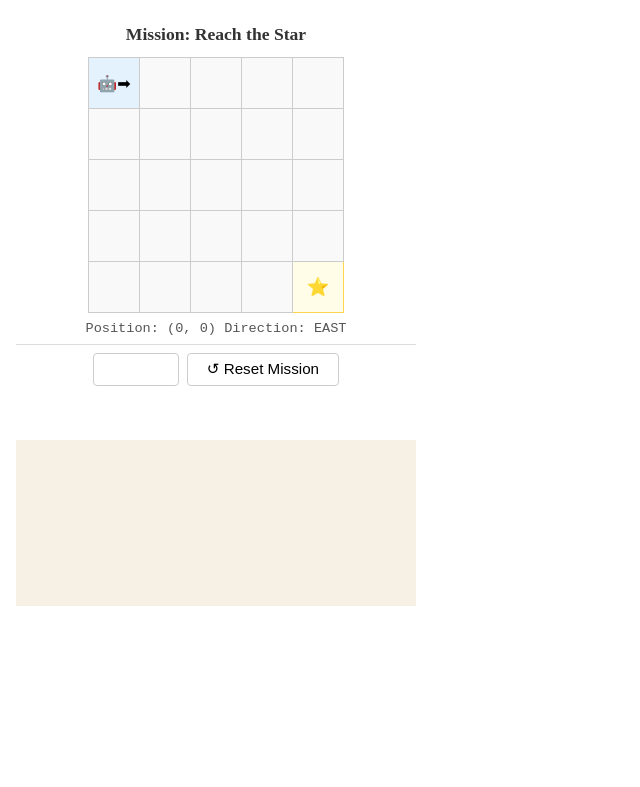
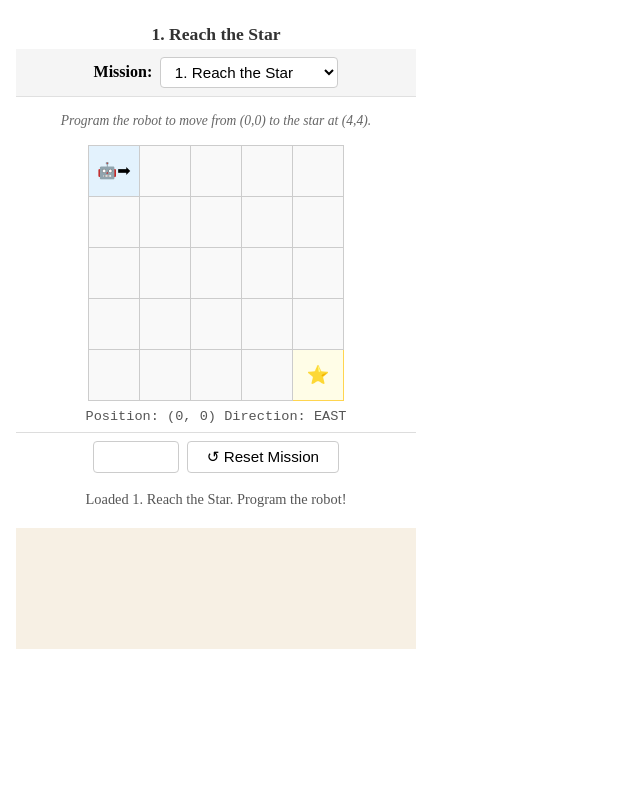
Before and after one commit to SmartgradDev/octo-blockly, a website built with webpack: page src/index.html in a window 1280 px wide. Shown: the whole page, without its empty margins (0-640 px from the left). Built offline with nearby package versions, Linux system fonts and the light colour scheme; what blockly would draw is missing.

Commit message:
feat: Multiple mission added

```diff
--- a/src/index.css
+++ b/src/index.css
@@ -152,3 +152,32 @@ code {
 .robot-on-target {
   background-color: #c8e6c9;
 }
+
+/* ── Mission Selector & Description ───────────────── */
+
+#missionSelectorPane {
+  display: flex;
+  align-items: center;
+  justify-content: center;
+  gap: 0.5rem;
+  padding: 0.5rem;
+  background-color: #f5f5f5;
+  border-bottom: 1px solid #e0e0e0;
+}
+
+#missionSelect {
+  padding: 0.3rem 0.6rem;
+  font-size: 0.95rem;
+  border-radius: 4px;
+  border: 1px solid #ccc;
+  background-color: #fff;
+  cursor: pointer;
+}
+
+#missionDescription {
+  margin: 0.25rem 0.5rem 0.5rem;
+  font-size: 0.85rem;
+  color: #666;
+  text-align: center;
+  font-style: italic;
+}
--- a/src/index.html
+++ b/src/index.html
@@ -8,6 +8,12 @@
     <div id="pageContainer">
       <div id="outputPane">
         <h3 id="missionTitle">Mission: Reach the Star</h3>
+        <div id="missionSelectorPane">
+          <label for="missionSelect"><strong>Mission:</strong></label>
+          <select id="missionSelect"></select>
+        </div>
+        <h3 id="missionTitle"></h3>
+        <p id="missionDescription"></p>
         <div id="simulatorPane"></div>
         <div id="controlsPane">
           <button id="runBtn">▶ Run</button>
--- a/src/index.ts
+++ b/src/index.ts
@@ -14,7 +14,7 @@ import {toolbox} from './toolbox';
 import {createRobotState, GridConfig} from './robot/RobotState';
 import {renderGrid} from './robot/GridRenderer';
 import {extractCommands, executeCommand} from './robot/CommandExecutor';
-import {FIRST_MISSION, Mission} from './robot/Mission';
+import {MISSIONS, Mission} from './robot/Mission';
 import {calculateScore} from './robot/ScoringEngine';
 import './index.css';
 
@@ -23,8 +23,8 @@ Blockly.common.defineBlocks(blocks);
 Blockly.common.defineBlocks(robotBlocks);
 Object.assign(javascriptGenerator.forBlock, forBlock);
 
-// ── Active Mission Configuration ────────────────────────────────────
-const currentMission: Mission = FIRST_MISSION;
+// ── Active Mission State & Configuration ────────────────────────────
+let currentMission: Mission = MISSIONS[0];
 const grid: GridConfig = {
   width: currentMission.gridSize,
   height: currentMission.gridSize,
@@ -35,15 +35,10 @@ const robot = createRobotState(
   currentMission.start.direction,
 );
 
+const simulatorPane = document.getElementById('simulatorPane');
 const missionTitleEl = document.getElementById('missionTitle');
-if (missionTitleEl) {
-  missionTitleEl.textContent = `Mission: ${currentMission.title}`;
-}
-
-const simulatorPane = document.getElementById('simulatorPane');
-if (simulatorPane) {
-  renderGrid(simulatorPane, grid, robot, currentMission.target);
-}
+const missionDescEl = document.getElementById('missionDescription');
+const missionSelect = document.getElementById('missionSelect') as HTMLSelectElement | null;
 
 // Set up UI elements and inject Blockly
 const codeDiv = document.getElementById('generatedCode')?.firstChild;
@@ -80,6 +75,53 @@ const isTargetReached = (): boolean => {
     robot.x === currentMission.target.x && robot.y === currentMission.target.y
   );
 };
+
+// ── Helper: Load & switch mission ───────────────────────────────────
+const loadMission = (mission: Mission) => {
+  stopRequested = true;
+  isRunning = false;
+
+  currentMission = mission;
+  grid.width = mission.gridSize;
+  grid.height = mission.gridSize;
+
+  robot.x = mission.start.x;
+  robot.y = mission.start.y;
+  robot.direction = mission.start.direction;
+
+  if (missionTitleEl) missionTitleEl.textContent = mission.title;
+  if (missionDescEl) missionDescEl.textContent = mission.description;
+
+  if (simulatorPane) {
+    renderGrid(simulatorPane, grid, robot, mission.target);
+  }
+
+  const runBtn = document.getElementById('runBtn') as HTMLButtonElement | null;
+  if (runBtn) runBtn.disabled = false;
+
+  setStatus(`Loaded ${mission.title}. Program the robot!`);
+};
+
+// Populate Mission Selector Dropdown
+if (missionSelect) {
+  missionSelect.innerHTML = '';
+  MISSIONS.forEach((m, idx) => {
+    const opt = document.createElement('option');
+    opt.value = idx.toString();
+    opt.textContent = m.title;
+    missionSelect.appendChild(opt);
+  });
+
+  missionSelect.addEventListener('change', (e) => {
+    const idx = parseInt((e.target as HTMLSelectElement).value, 10);
+    if (MISSIONS[idx]) {
+      loadMission(MISSIONS[idx]);
+    }
+  });
+}
+
+// Load initial mission
+loadMission(currentMission);
 
 // ── Run: extract commands from blocks, execute sequentially with delay
 const runProgram = async () => {
@@ -142,7 +184,7 @@ const runProgram = async () => {
         completed: true,
         commandCount: commands.length,
         timeMs: elapsedTimeMs,
-        optimalCommandCount: 9,
+        optimalCommandCount: currentMission.optimalCommandCount,
       });
 
       setStatus(
--- a/src/robot/Mission.ts
+++ b/src/robot/Mission.ts
@@ -1,8 +1,8 @@
 /**
  * Mission — configuration structure for robotics missions.
  *
- * Defines grid dimensions, initial robot state, and target location.
- * Allows creating multiple missions without changing the simulator engine.
+ * Defines grid dimensions, initial robot state, target location, and optimal commands.
+ * Allows creating multiple configuration-driven missions using the exact same engine.
  */
 
 import {RobotState} from './RobotState';
@@ -15,23 +15,58 @@ export interface TargetPosition {
 export interface Mission {
   id: string;
   title: string;
+  description: string;
   gridSize: number;
   start: RobotState;
   target: TargetPosition;
+  optimalCommandCount: number;
 }
 
-/** First mission: Reach the Star on a 5x5 grid. */
-export const FIRST_MISSION: Mission = {
-  id: 'reach-the-star-01',
-  title: 'Reach the Star',
-  gridSize: 5,
-  start: {
-    x: 0,
-    y: 0,
-    direction: 'EAST',
+/** 5 Configuration-driven missions. */
+export const MISSIONS: Mission[] = [
+  {
+    id: 'reach-the-star-01',
+    title: '1. Reach the Star',
+    description: 'Program the robot to move from (0,0) to the star at (4,4).',
+    gridSize: 5,
+    start: {x: 0, y: 0, direction: 'EAST'},
+    target: {x: 4, y: 4},
+    optimalCommandCount: 9,
   },
-  target: {
-    x: 4,
-    y: 4,
+  {
+    id: 'return-home-02',
+    title: '2. Return Home',
+    description: 'Guide the robot from (4,4) back to its home base at (0,0).',
+    gridSize: 5,
+    start: {x: 4, y: 4, direction: 'WEST'},
+    target: {x: 0, y: 0},
+    optimalCommandCount: 9,
   },
-};
+  {
+    id: 'visit-blue-cell-03',
+    title: '3. Visit the Blue Cell',
+    description: 'Drive straight ahead from (2,4) to reach the cell at (2,0).',
+    gridSize: 5,
+    start: {x: 2, y: 4, direction: 'NORTH'},
+    target: {x: 2, y: 0},
+    optimalCommandCount: 4,
+  },
+  {
+    id: 'cross-the-grid-04',
+    title: '4. Cross the Grid',
+    description: 'Cross horizontally from (0,2) to (4,2).',
+    gridSize: 5,
+    start: {x: 0, y: 2, direction: 'EAST'},
+    target: {x: 4, y: 2},
+    optimalCommandCount: 4,
+  },
+  {
+    id: 'find-the-treasure-05',
+    title: '5. Find the Treasure',
+    description: 'Navigate from (1,1) facing SOUTH to reach the treasure at (3,3).',
+    gridSize: 5,
+    start: {x: 1, y: 1, direction: 'SOUTH'},
+    target: {x: 3, y: 3},
+    optimalCommandCount: 5,
+  },
+];
```
